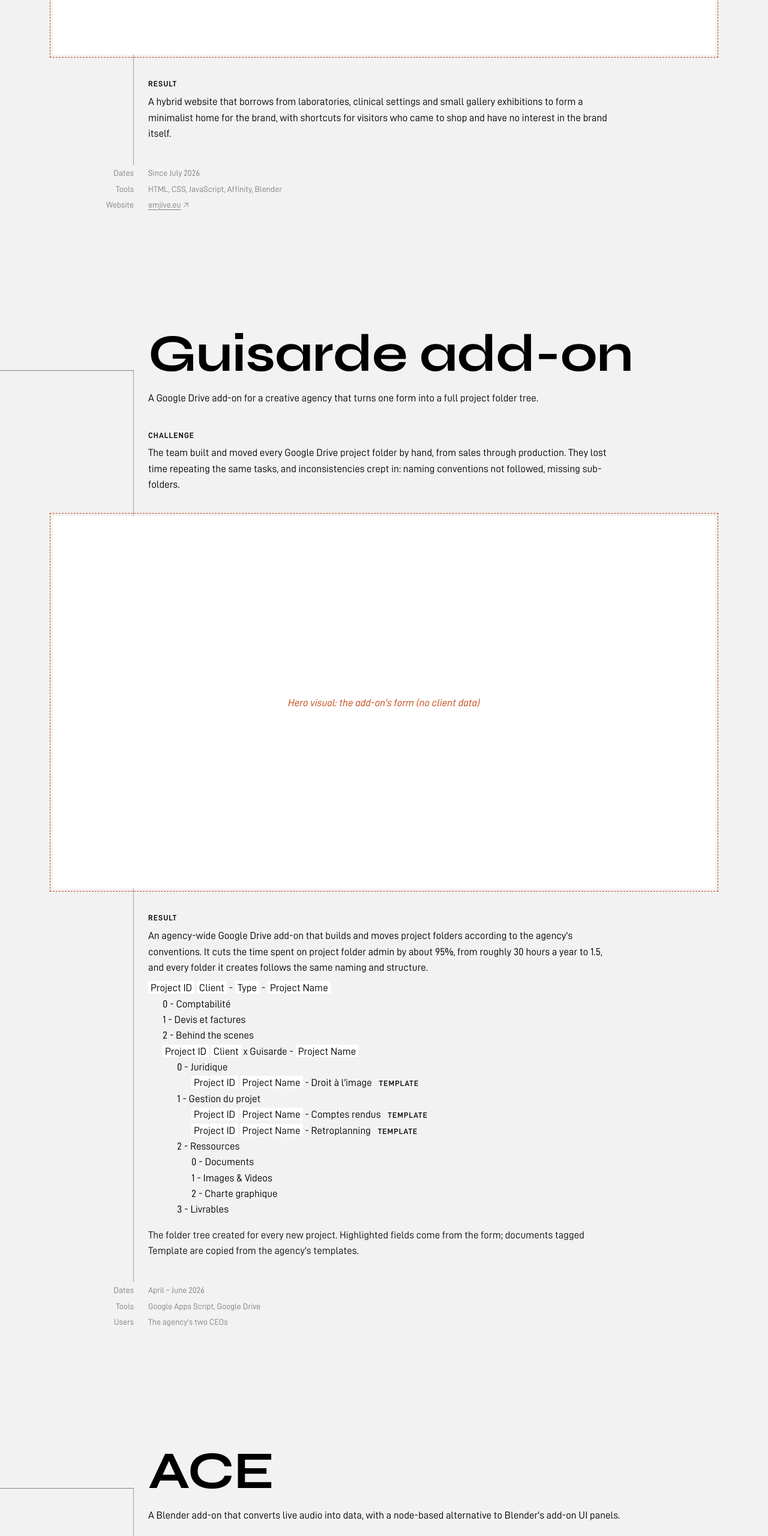
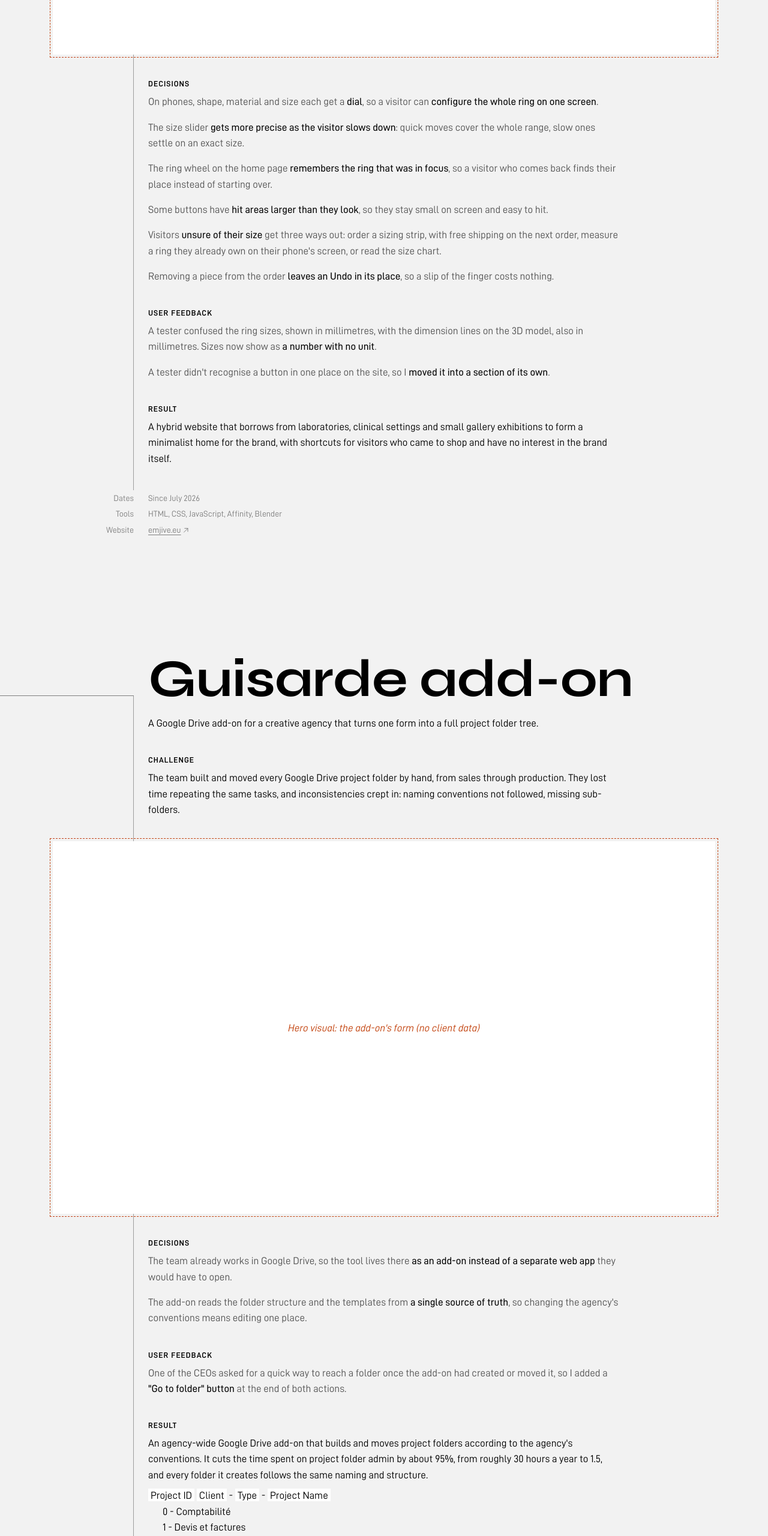
Before and after one commit to mariusvnt/ux-portfolio, a website built with Vite: page index.html in a window 1280 px wide. Shown: the part 1740-4300 px from the top of the page at 60% size. Built offline with nearby package versions, Linux system fonts and the light colour scheme.

Commit message:
Decisions and user feedback in every project, one variable DINish
Each project now reads Challenge, Decisions, User feedback, Result.
Decisions and User feedback are lists of short untitled points in dark
grey (new --dark-grey token), their important phrase in black at a 475
weight (new --text-body-emphasis token): em·ji·ve's dials, size slider,
wheel memory, hit areas, size help and Undo, and two test findings;
Guisarde's add-on choice and single source of truth, and the CEO's
"Go to folder" request; ACE's nodes on top of the panels, features
revealed along the workflow, audio preview, separate processes and
one-click setup.

Every upright DINish weight now comes from dinish-variable.woff2, the
DINish variable font (4.007) cut down to weights 400 to 600 at normal
width, in place of the static Regular and SemiBold. The static Italic
stays for the placeholders.

Co-Authored-By: Claude Opus 5.5 <noreply@anthropic.com>

```diff
--- a/index.html
+++ b/index.html
@@ -27,9 +27,12 @@
       contact included) goes in the .details list at the end of the
       section (after the project index on the cover, after Result in a
       project), one .row each: label on the left, value on the right.
-      Each project sub-section (Challenge, Result) is a .row too, its
-      section title and text in the right column. The hero visual sits
-      between them and spans the full width.
+      Each project sub-section (Challenge, Decisions, User feedback,
+      Result) is a .row too, its section title and text in the right
+      column. The hero visual sits after Challenge and spans the full
+      width. Decisions and User feedback are .decisions lists of short
+      paragraphs with no titles, in dark grey, their important part in
+      <strong> (black).
 
       Elements with .screen-only exist on the website only and are
       not printed in the PDF; elements with .print-only exist in the
@@ -125,6 +128,30 @@
         <div class="steps">
           <section class="row">
             <div class="row__content step">
+              <h3 class="secondary-title">Decisions</h3>
+              <ul class="decisions">
+                <li>On phones, shape, material and size each get a <strong>dial</strong>, so a visitor can <strong>configure the whole ring on one screen</strong>.</li>
+                <li>The size slider <strong>gets more precise as the visitor slows down</strong>: quick moves cover the whole range, slow ones settle on an exact size.</li>
+                <li>The ring wheel on the home page <strong>remembers the ring that was in focus</strong>, so a visitor who comes back finds their place instead of starting over.</li>
+                <li>Some buttons have <strong>hit areas larger than they look</strong>, so they stay small on screen and easy to hit.</li>
+                <li>Visitors <strong>unsure of their size</strong> get three ways out: order a sizing strip, with free shipping on the next order, measure a ring they already own on their phone's screen, or read the size chart.</li>
+                <li>Removing a piece from the order <strong>leaves an Undo in its place</strong>, so a slip of the finger costs nothing.</li>
+              </ul>
+            </div>
+          </section>
+
+          <section class="row">
+            <div class="row__content step">
+              <h3 class="secondary-title">User feedback</h3>
+              <ul class="decisions">
+                <li>A tester confused the ring sizes, shown in millimetres, with the dimension lines on the 3D model, also in millimetres. Sizes now show as <strong>a number with no unit</strong>.</li>
+                <li>A tester didn't recognise a button in one place on the site, so I <strong>moved it into a section of its own</strong>.</li>
+              </ul>
+            </div>
+          </section>
+
+          <section class="row">
+            <div class="row__content step">
               <h3 class="secondary-title">Result</h3>
               <p>A hybrid website that borrows from laboratories, clinical settings and small gallery exhibitions to form a minimalist home for the brand, with shortcuts for visitors who came to shop and have no interest in the brand itself.</p>
             </div>
@@ -172,6 +199,25 @@
         </figure>
 
         <div class="steps">
+          <section class="row">
+            <div class="row__content step">
+              <h3 class="secondary-title">Decisions</h3>
+              <ul class="decisions">
+                <li>The team already works in Google Drive, so the tool lives there <strong>as an add-on instead of a separate web app</strong> they would have to open.</li>
+                <li>The add-on reads the folder structure and the templates from <strong>a single source of truth</strong>, so changing the agency's conventions means editing one place.</li>
+              </ul>
+            </div>
+          </section>
+
+          <section class="row">
+            <div class="row__content step">
+              <h3 class="secondary-title">User feedback</h3>
+              <ul class="decisions">
+                <li>One of the CEOs asked for a quick way to reach a folder once the add-on had created or moved it, so I added a <strong>&quot;Go to folder&quot; button</strong> at the end of both actions.</li>
+              </ul>
+            </div>
+          </section>
+
           <section class="row">
             <div class="row__content step">
               <h3 class="secondary-title">Result</h3>
@@ -263,6 +309,19 @@
         <div class="steps">
           <section class="row">
             <div class="row__content step">
+              <h3 class="secondary-title">Decisions</h3>
+              <ul class="decisions">
+                <li>I built a <strong>node-based system on top of the add-on's UI panels</strong>, so the engine slots into Geometry Nodes workflows, which already run on nodes.</li>
+                <li><strong>Each feature appears when the typical workflow reaches it</strong>, so new users learn the tool by using it instead of facing every option at once.</li>
+                <li>An <strong>Audio Preview node</strong> plays the sound as the node chain filters it, so the user can hear which part of the music an animation is reacting to.</li>
+                <li>The audio analysis <strong>runs in separate processes</strong>, away from Blender's interface, so the viewport doesn't stall while the music plays.</li>
+                <li>The add-on's preferences list the libraries it needs and <strong>install the missing ones with one button</strong>.</li>
+              </ul>
+            </div>
+          </section>
+
+          <section class="row">
+            <div class="row__content step">
               <h3 class="secondary-title">Result</h3>
               <p>An audio analysis engine with a set of operators inspired by TouchDesigner, the industry leader, in a node-based interface that integrates cleanly with Blender's Geometry Nodes editor for real-time 3D geometry manipulation.</p>
             </div>
--- a/src/styles/fonts.css
+++ b/src/styles/fonts.css
@@ -9,14 +9,21 @@
   font-display: swap;
 }
 
+/* Every upright DINish weight from one file: the DINish variable font
+   (4.007, the CV's version), cut down to its weight axis from 400 to
+   600, at normal width. Regular (400) and SemiBold (600) render as the
+   CV's static fonts; the weights between them, like the 475 of the
+   important part of a sentence, come for free. */
 @font-face {
   font-family: "DINish";
-  src: url("../assets/fonts/dinish-regular.woff2") format("woff2");
-  font-weight: 400;
+  src: url("../assets/fonts/dinish-variable.woff2") format("woff2");
+  font-weight: 400 600;
   font-style: normal;
   font-display: swap;
 }
 
+/* The static Italic: the variable font's slant axis renders more
+   slanted and lighter than it. Only the placeholders use it. */
 @font-face {
   font-family: "DINish";
   src: url("../assets/fonts/dinish-italic.woff2") format("woff2");
@@ -24,11 +31,3 @@
   font-style: italic;
   font-display: swap;
 }
-
-@font-face {
-  font-family: "DINish";
-  src: url("../assets/fonts/dinish-semibold.woff2") format("woff2");
-  font-weight: 600;
-  font-style: normal;
-  font-display: swap;
-}
--- a/src/styles/main.css
+++ b/src/styles/main.css
@@ -41,6 +41,14 @@ figure {
 a {
   color: inherit;
   text-underline-offset: 0.2em;
+}
+
+/* The important part of a sentence: a 475 weight in black, so it
+   stands out from the dark grey text around it mostly by tone, never
+   competing with the SemiBold section titles. */
+strong {
+  font: var(--text-body-emphasis);
+  color: var(--black);
 }
 
 img,
@@ -325,8 +333,9 @@ main {
 }
 
 /* The hero visual spans the full width, between the sub-sections
-   (Challenge above it, Result below it). Each is a .row with its
-   section title and text in the right column. */
+   (Challenge above it; Decisions, User feedback and Result below it).
+   Each is a .row with its section title and text in the right
+   column. */
 .steps {
   display: grid;
   gap: var(--space-5);
@@ -340,6 +349,21 @@ main {
 
 .step p {
   max-width: var(--measure);
+}
+
+/* ---------- Decisions ----------
+   Decisions and user feedback: an unnumbered list of short paragraphs
+   with no titles, spaced like paragraphs, in dark grey. The important
+   part of each is in <strong> (black, see Base). */
+.decisions {
+  list-style: none;
+  display: grid;
+  gap: var(--space-3);
+}
+
+.decisions > li {
+  max-width: var(--measure);
+  color: var(--dark-grey);
 }
 
 /* ---------- Folder tree ----------
@@ -523,9 +547,16 @@ main {
     gap: var(--space-3);
   }
 
+  /* Closer than the sub-sections, so each list reads as one block
+     under its section title. */
+  .decisions {
+    gap: var(--space-2);
+  }
+
   .row,
   .step,
-  .tree {
+  .tree,
+  .decisions > li {
     break-inside: avoid;
   }
 
--- a/src/styles/tokens.css
+++ b/src/styles/tokens.css
@@ -14,6 +14,10 @@
   --black: #000000;
   /* The midpoint of the scale: a 50% grey. */
   --grey: #808080;
+  /* A 67% grey: the text of the Decisions and User feedback points, so
+     their important phrase stands out in black. 6.6:1 on off-white
+     (WCAG AA). */
+  --dark-grey: #545454;
 
   /* Dev-only marker for placeholder content (class="todo"). */
   --todo: #c2410c;
@@ -25,6 +29,9 @@
   --text-body: 400 1.0625rem / 1.55 "DINish", sans-serif;
   /* Body size in SemiBold, like the entry names in the CV. */
   --text-body-strong: 600 1.0625rem / 1.55 "DINish", sans-serif;
+  /* The important part of a sentence: a 475 weight, a touch firmer
+     than the body, well below the SemiBold section titles. */
+  --text-body-emphasis: 475 1.0625rem / 1.55 "DINish", sans-serif;
   /* Small text, for every label in the left column: as in the CV (9pt
      labels beside 11pt text), 9/11 of the body size, on the body's
      line height so labels keep the rhythm of the text beside them. */
@@ -163,6 +170,7 @@
     --secondary-title: 600 7.5pt / 1.3 "DINish", sans-serif;
     --text-body: 400 10pt / 1.5 "DINish", sans-serif;
     --text-body-strong: 600 10pt / 1.5 "DINish", sans-serif;
+    --text-body-emphasis: 475 10pt / 1.5 "DINish", sans-serif;
     --text-small: 400 calc(10pt * 9 / 11) / calc(10pt * 1.5) "DINish", sans-serif;
 
     --gutter: var(--page-margin-x);
```
Also changed, not shown: README.md, src/assets/fonts/dinish-regular.woff2 (deleted), src/assets/fonts/dinish-semibold.woff2 (deleted), src/assets/fonts/dinish-variable.woff2 (added).
